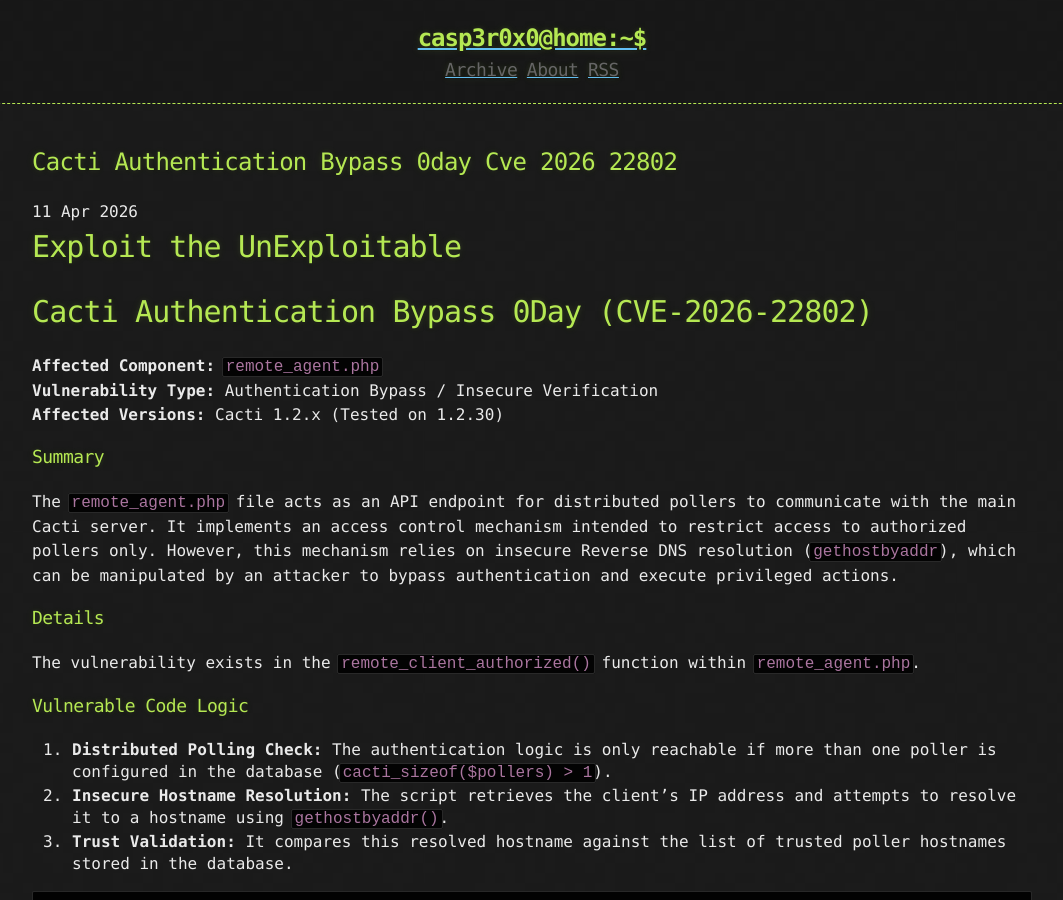
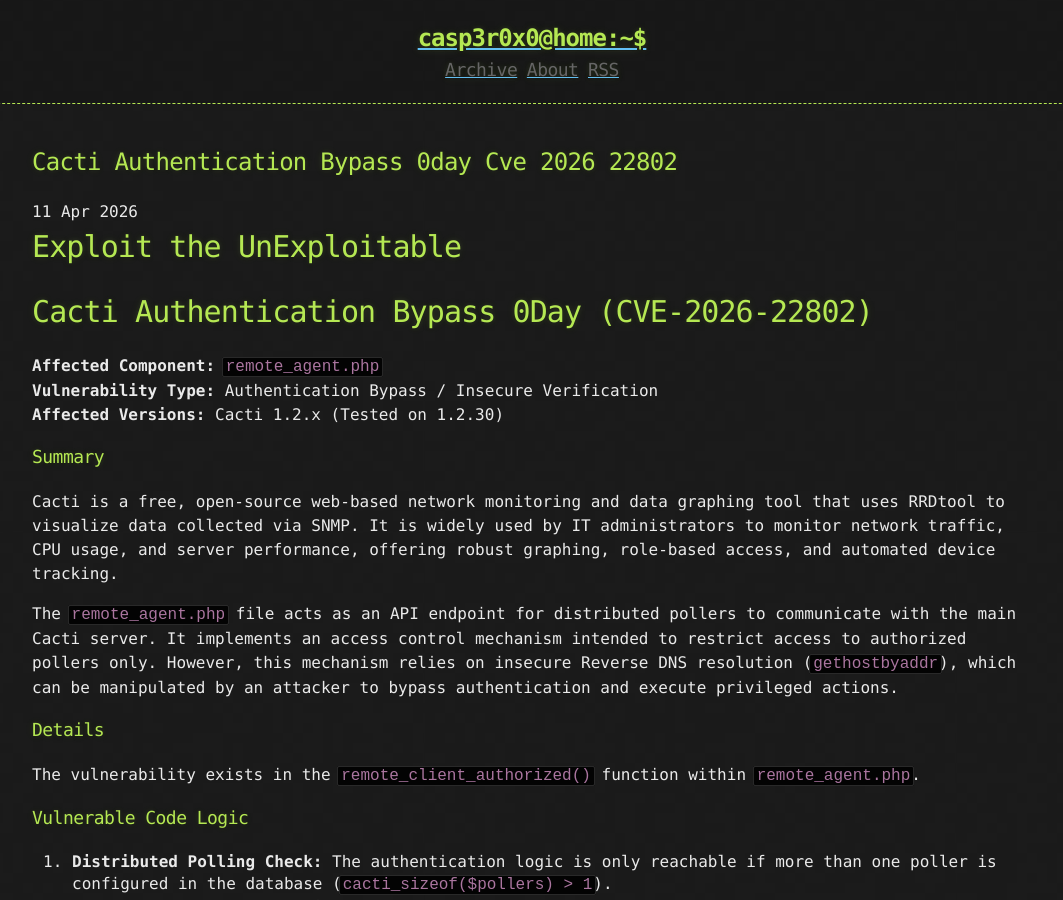
Before and after one commit to casp3r0x0/pwntricks, a Jekyll site: the page built from _posts/2026-4-11-Cacti-Authentication-Bypass-0Day-CVE-2026-22802-.md, in a window 1280 px wide and 900 px high. Shown: the whole window, without its empty margins (108-1171 px from the left). Built offline with Jekyll 4.4.1, drawn with Linux system fonts in a browser that asks for light colours.

Commit message:
add about cacti

```diff
--- a/_posts/2026-4-11-Cacti-Authentication-Bypass-0Day-CVE-2026-22802-.md
+++ b/_posts/2026-4-11-Cacti-Authentication-Bypass-0Day-CVE-2026-22802-.md
@@ -8,6 +8,10 @@
 **Affected Versions:** Cacti 1.2.x (Tested on 1.2.30)
 
 ### Summary
+
+
+Cacti is a free, open-source web-based network monitoring and data graphing tool that uses RRDtool to visualize data collected via SNMP. It is widely used by IT administrators to monitor network traffic, CPU usage, and server performance, offering robust graphing, role-based access, and automated device tracking.
+
 
 The `remote_agent.php` file acts as an API endpoint for distributed pollers to communicate with the main Cacti server. It implements an access control mechanism intended to restrict access to authorized pollers only. However, this mechanism relies on insecure Reverse DNS resolution (`gethostbyaddr`), which can be manipulated by an attacker to bypass authentication and execute privileged actions.
 
```
